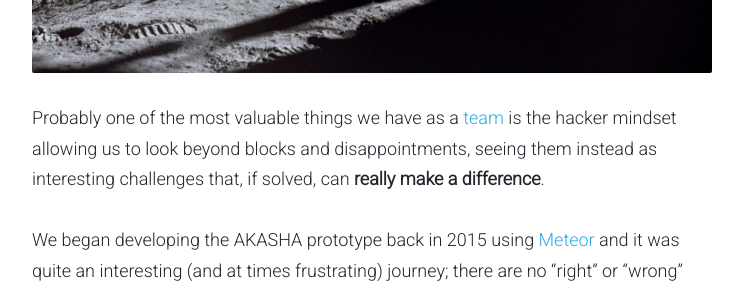
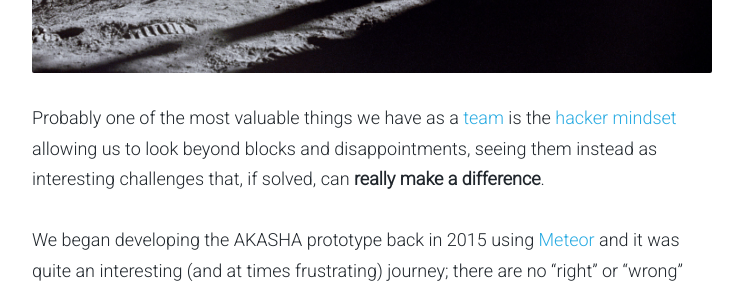
Before and after one commit to AKASHAorg/blog.akasha.world, a Jekyll site: the page built from _posts/2016-05-03-unveiling-akasha.md, in a window 1280 px wide and 900 px high, scrolled down 4817 px. Shown: the part 153-444 px from the top of the window, without its empty margins (268-1011 px from the left). Built offline with Jekyll 4.4.1, drawn with Linux system fonts in a browser that asks for light colours; comment, search, counter and statistics services are not loaded; part of the change alters nothing that is shown.

```diff
--- a/_posts/2016-05-03-unveiling-akasha.md
+++ b/_posts/2016-05-03-unveiling-akasha.md
@@ -59,7 +59,7 @@ We are basically living in an information age plagued by arbitrary censorship an
 
 ![Pioneering Web 3 Publishing]({{ site.baseurl }}/content/images/Nasa-moon.jpg)
 
-Probably one of the most valuable things we have as a [team](http://akasha.world/#team) is the hacker mindset allowing us to look beyond blocks and disappointments, seeing them instead as interesting challenges that, if solved, can **really make a difference**.
+Probably one of the most valuable things we have as a [team](http://akasha.world/#team) is the [hacker mindset](http://blogs.lse.ac.uk/impactofsocialsciences/2014/01/16/hacking-is-a-mindset-not-a-skillset/) allowing us to look beyond blocks and disappointments, seeing them instead as interesting challenges that, if solved, can **really make a difference**.
 
 We began developing the AKASHA prototype back in 2015 using [Meteor](https://www.meteor.com/) and it was quite an interesting (and at times frustrating) journey; there are no "right" or "wrong" ways of doing things since we are navigating in deep uncharted territories.
 
```
